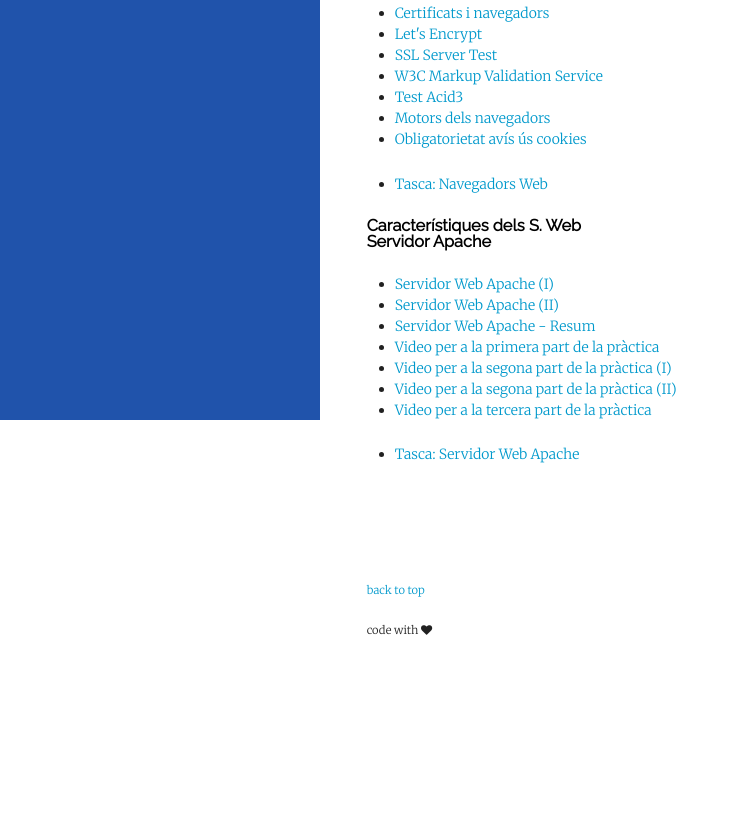
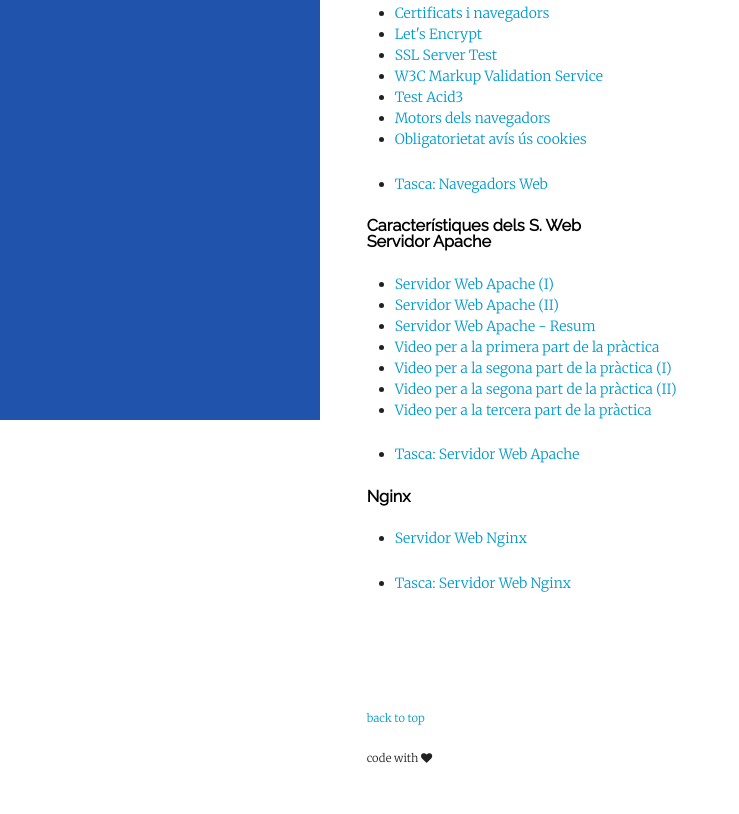
Before and after one commit to juaky/serveis-en-xarxa, a plain HTML site: page post/index.html in a window 1280 px wide. Shown: the part 380-1194 px from the top of the page, without its empty margins (0-739 px from the left). Before the commit the page ends 1066 px from the top, so only its background shows below. Drawn offline with Linux system fonts and the light colour scheme.

Commit message:
Commit UF3 X

```diff
--- a/post/index.html
+++ b/post/index.html
@@ -238,6 +238,7 @@
                   <a href="https://youtu.be/TueFPynBvv4">Video per a la tercera part de la pràctica</a>
               </li>
           </ul>
+        </article>
           <article class="container">
             <ul>
               <li>
@@ -246,6 +247,25 @@
 
             </ul>
           </article>
+          <article>
+            <h5>Nginx<br>
+            </h5>
+          <ul>
+
+              <li>
+                  <a href="https://docs.google.com/document/d/1gO1wZC072vkFXMFrtFinMfqBmQge5EQ1r3TN2Iz-HKI/edit?usp=sharing">Servidor Web Nginx</a>
+              </li>
+          </ul>
+      </article>
+        <article class="container">
+            <ul>
+                <li>
+                    <a href="https://docs.google.com/document/d/1zWoJwhmSccxie1ByJRw0UNh9CcWWBq6AQInCZ6E0GpM/edit?usp=sharing">Tasca: Servidor Web Nginx</a>
+                </li>
+
+            </ul>
+        </article>
+
 
   </section>
   <footer id="main-footer" class="container main_footer">
```
